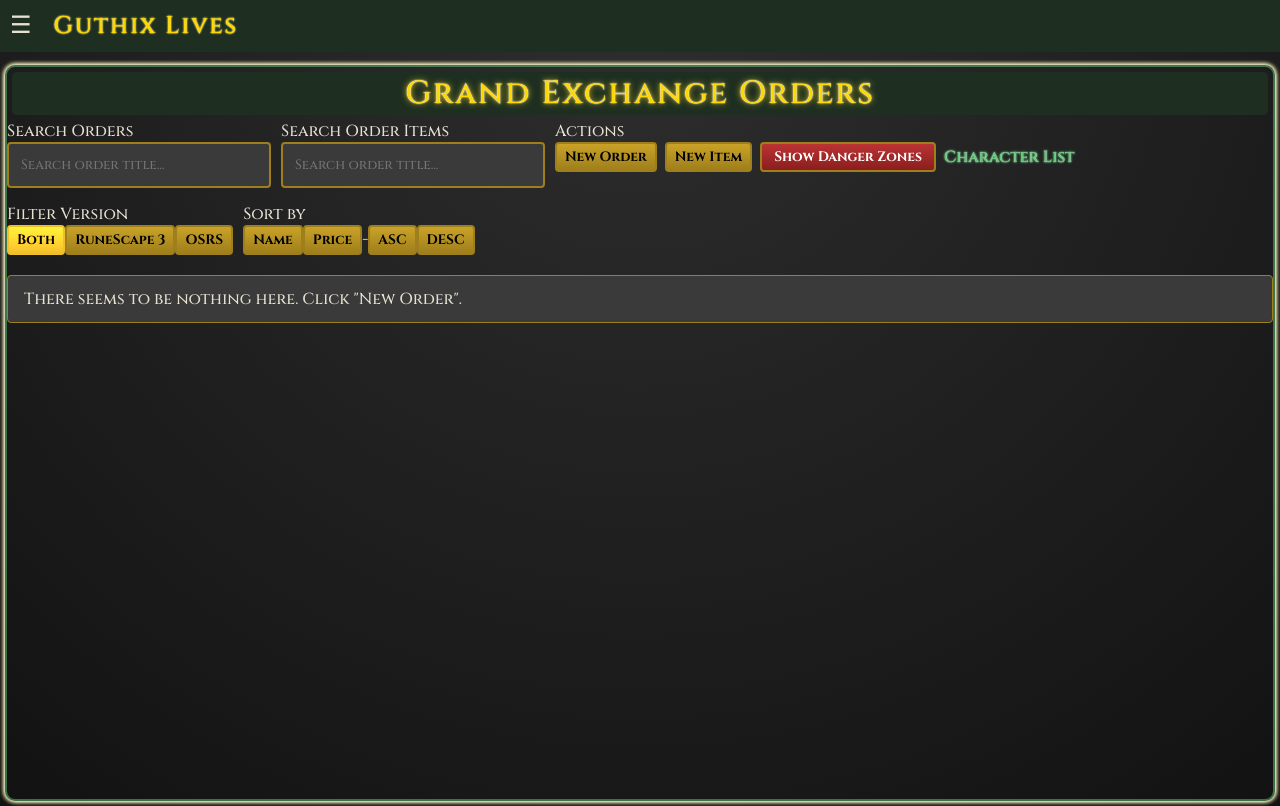
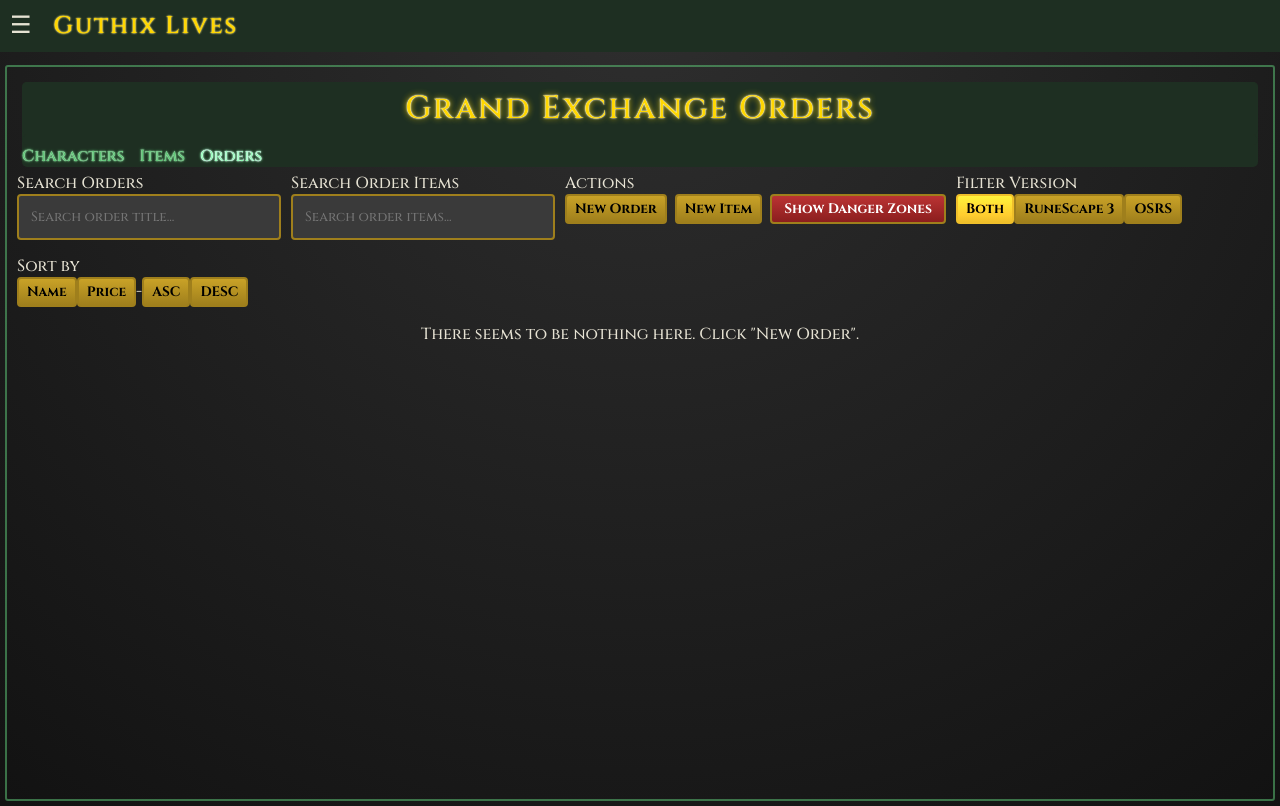
Before and after one commit to andgr457/GuthixLives, a React (Vite) app: page /characters/1/ge-orders in a window 1280 px wide. Built offline with nearby package versions, Linux system fonts and the light colour scheme.

Commit message:
character nav

```diff
--- a/src/index.css
+++ b/src/index.css
@@ -13,22 +13,16 @@
 }
 
 .app-main {
+  padding: 10px;
   margin-top: 65px;
   height: 92vh;
   min-height: fit-content;
   border: #5ec77686 2px solid;
-  border-radius: 10px;
+  border-radius: 3px;
   margin-left: 5px;
   margin-right: 5px;
   margin-bottom: 5px;
-  box-shadow: 0 0 5px #fff
-  ,0 0 5px #fff
-  /* ,0 0 15px #FFD700
-  ,0 0 20px #FFD700
-  ,0 0 25px #FFD700
-  ,0 0 30px #FFD700 */
-  ,0 0 5px #FFD700
-  ;
+
 }
 
 .app-main a {
@@ -60,7 +54,12 @@
   100% { transform: translateX(0); }
 }
 
+.app-actions {
+  padding: 1em;
+}
+
 .app-title {
+  padding: 5px;
   text-align: center;
   letter-spacing: 2px;
   font-size: 2em;
@@ -229,24 +228,35 @@
 }
 
 .list {
+  margin-top: 10px;
+
   box-shadow: 0 0 3px #fff
   ,0 0 6px #fff
   /* ,0 0 15px #FFD700
   ,0 0 20px #FFD700
   ,0 0 25px #FFD700
   ,0 0 30px #FFD700 */
-  ,0 0 9px #FFD700
+  ,0 0 9px #FFD700;
 }
 
-.list div {
-  padding: 6px;
+.list-item-title {
+  background-color: #1e2f22;
+  font-size: 1.5em;
+  padding: 15px;
+  cursor: pointer;
 }
+
+.list-item-title:hover {
+  filter: brightness(1.5);
+  /* background-color: #1e2f22; */
+  /* color: var(--bg-dark) */
+}
+
 
 /* Base visible item */
 .list-item-slow-hide {
   width: 100%;
   height: fit-content;
-  padding: 0.55em;
   border-radius: 10px;
   background-color: #1b1b1b;
 
@@ -463,12 +473,6 @@
 }
 
 
-.list {
-  list-style: none;
-  padding: 0;
-  margin: 0;
-}
-
 .list-item {
   background: var(--panel-light);
   border: 1px solid var(--gold-dark);
--- a/src/pages/characters/CharacterGEItems.tsx
+++ b/src/pages/characters/CharacterGEItems.tsx
@@ -1,7 +1,7 @@
 import { useCallback, useState } from 'react'
 import { useLocalStorage } from '../../hooks/useLocalStorage'
-import { useNavigate, useParams } from 'react-router-dom'
-import type { Character, CharacterGEItem, CharacterGEItemHistory, GEItemGameVersion } from '../../types/Characters'
+import { useParams } from 'react-router-dom'
+import type { Character, CharacterGEItem, CharacterGEItemHistory, CharacterGEOrder, CharacterGEOrderItem, GEItemGameVersion } from '../../types/Characters'
 import { CharacterStorageKeys, getGameNameByVersion } from './CharactersConstants'
 import { fetchGEItem } from '../../services/ge/GE.service'
 import { DateTime } from 'luxon'
@@ -9,10 +9,11 @@
 import useScrollReveal from '../../hooks/useScrollReveal'
 import GEHistoryModal from './modals/GEHistoryModal'
 import NewGEItemModal from './modals/NewGEItemModal'
+import CharacterLinks from './CharacterLinks'
+import type { DefaultSetting } from '../../types/Defaults'
 
 export default function CharacterGEItems() {
   useScrollReveal()
-  const navigate = useNavigate()
 
   const {characterId} = useParams<{ characterId: string }>();
   const [characters] = useLocalStorage<Character[]>(
@@ -27,6 +28,20 @@
     CharacterStorageKeys.CharactersGEItemsHistory,
     []
   );
+  const [geOrders] = useLocalStorage<CharacterGEOrder[]>(
+    CharacterStorageKeys.CharactersGEOrders,
+    []
+  )
+  const [geOrderItems] = useLocalStorage<CharacterGEOrderItem[]>(
+    CharacterStorageKeys.CharactersGEOrderItems,
+    []
+  );
+
+  const [defaults, setDefaults] = useLocalStorage<DefaultSetting[]>(
+    CharacterStorageKeys.Defaults,
+    []
+  )
+
   const [character] = useState<Character | undefined>(characters?.find(c => c.id === characterId))
   const [newItemName, setNewItemName] = useState('')
   const [newItemGameVersion, setNewItemGameVersion] = useState('rs')
@@ -226,6 +241,7 @@
       <div className='app-title smaller' style={{fontSize: 'x-large'}}>
         {character?.name}
       </div>
+      <CharacterLinks page='items' characterId={characterId as string} />
     </div>
 
     <div className='flex-wrap-gap' style={{gap: '10px', padding: '1em'}}>
@@ -256,9 +272,6 @@
           </button>
           <button className='danger' onClick={() => {setShowDanger(!showDanger)}}>
             {showDanger ? 'Hide' : 'Show'} Danger Zones
-          </button>
-          <button style={{}} onClick={() => {navigate('/characters')}} className='button-link'>
-            Character List
           </button>
         </div>
       </div>
@@ -320,8 +333,11 @@
       </div>
     </div>
 
-    {geItems?.filter(i => i.characterId === characterId).length === 0 && <div className='list-item' style={{marginTop: '20px'}}>There seems to be nothing here. Click "New Item".</div>}
-    <div className='list'>
+    <div style={{padding: '1em'}}>
+      {geItems?.filter(i => i.characterId === characterId).length === 0 && <div
+        style={{textAlign: 'center'}}
+      >There seems to be nothing here. Click "New Item".
+      </div>}
       {geItems?.filter(i => i.characterId === characterId).sort((a, b) => {
           if (sortOrder === "asc") {
             if (sortField === "name") {
@@ -346,6 +362,9 @@
           return 0;
       }).map((item, index) => {
         const historyItems = geItemHistory.filter(ih => ih.characterId === characterId && ih.itemId === item.id)
+        const relatedOrders = geOrders.filter(o => o.characterId === characterId)
+        const orderIds = relatedOrders.map(o => o.id)
+        const relatedOrderItems = geOrderItems.filter(oi => orderIds.includes(oi.orderId))
 
         let filteredOut = false
         if(search && search.length > 0){
@@ -361,22 +380,37 @@
           }
         }
         return <div className={`${filteredOut ? 'reveal' : ''} list-item-slow-hide ${filteredOut ? 'hide' : ''}  `} key={`${item.id}__${index}`}>
-          <div className='list-item-header'>
-            <div className='app-title'>
+          <div className='list-item-title flex-wrap-gap' style={{gap: '15px'}}>
+            <div>
               {item.name}
             </div>
-            <div className='app-title smaller'>
+            <div>
+              <button onClick={() => {handleItemRefresh(item.id as string)}} className='button-link' >
+                Refresh
+              </button>
+            </div>
+            <div>
+              <button onClick={() => {
+                  setHistoryModalItems(historyItems);
+                  setShowHistoryModal(true)
+                  setHistoryModalItemName(item.name as string)
+                }} className='button-link' >
+                History
+              </button>
+            </div>
+          </div>
+
+          <div style={{textAlign: 'center'}}>
               {getGameNameByVersion(item.gameVersion as GEItemGameVersion)}
-            </div>
           </div>
 
           <div className='flex-wrap-gap'>
             <InfoSection sectionTitle='GE'
-              button={{
-                className: 'primary',
-                onClick: () => {handleItemRefresh(item.id as string)},
-                text: 'Refresh'
-              }}
+              // button={{
+              //   className: 'primary',
+              //   onClick: () => {handleItemRefresh(item.id as string)},
+              //   text: 'Refresh'
+              // }}
               items={[
               {
                 title: 'Price',
@@ -392,20 +426,22 @@
               }
             ]} />
             <InfoSection sectionTitle='History'
-              button={{
-                className: 'primary',
-                onClick: () => {
-                  setHistoryModalItems(historyItems);
-                  setShowHistoryModal(true)
-                  setHistoryModalItemName(item.name as string)
-                },
-                text: 'Show'
-              }}
               items={[
               {
                 title: 'Total',
                 value: `${historyItems?.length?.toLocaleString() ?? 0}`
               },
+            ]} />
+             <InfoSection sectionTitle='Orders'
+              items={[
+              {
+                title: 'In Orders',
+                value: `${orderIds?.length?.toLocaleString() ?? 0}`
+              },
+              {
+                title: 'Order Lines',
+                value: `${relatedOrderItems.length?.toLocaleString() ?? 0}`
+              }
             ]} />
           </div>
           {showDanger && <div className='danger-zone'>
--- a/src/pages/characters/CharacterGEOrders.tsx
+++ b/src/pages/characters/CharacterGEOrders.tsx
@@ -9,13 +9,13 @@
 import GEHistoryModal from './modals/GEHistoryModal'
 import NewGEItemModal from './modals/NewGEItemModal'
 import type { Character, CharacterGEItem, CharacterGEItemHistory, CharacterGPTransaction, GEItemGameVersion } from '../../types/Characters'
+import CharacterLinks from './CharacterLinks'
 
 export default function CharacterGEOrderPlanner() {
   useScrollReveal()
   const navigate = useNavigate()
 
   const {characterId} = useParams<{ characterId: string }>();
-  const {itemId} = useParams<{ itemId: string }>();
 
   const [characters] = useLocalStorage<Character[]>(
     CharacterStorageKeys.Characters,
@@ -206,6 +206,21 @@
       }}
       onConfirm={() => {}}
     />
+    <NewGEItemModal
+      error={newItemModalError}
+      newItemGameVersion={newItemGameVersion}
+      newItemName={newItemName}
+      onCancel={() => {
+        setNewItemName('')
+        setShowNewItemModal(false)
+      }}
+      onConfirm={() => {
+        handleAddItemClicked()
+      }}
+      setNewItemGameVersion={setNewItemGameVersion}
+      setNewItemName={setNewItemName}
+      showNewGEItemModal={showNewItemModal}
+    />
 
     <div className='list-item-header'>
       <div className='app-title'>
@@ -214,6 +229,8 @@
       <div className='app-title smaller' style={{fontSize: 'x-large'}}>
         {character?.name}
       </div>
+      <CharacterLinks page='orders' characterId={characterId as string} />
+
     </div>
 
     <div className='flex-wrap-gap' style={{gap: '10px'}}>
@@ -241,7 +258,7 @@
           <input
             onChange={(e) => {setSearch(e.target.value)}}
             type='text'
-            placeholder='Search order title...'
+            placeholder='Search order items...'
             value={search ?? ''}
             maxLength={16}
             style={{width: '33vh'}}
@@ -261,9 +278,6 @@
           </button>
           <button className='danger' onClick={() => {setShowDanger(!showDanger)}}>
             {showDanger ? 'Hide' : 'Show'} Danger Zones
-          </button>
-          <button style={{}} onClick={() => {navigate('/characters')}} className='button-link'>
-            Character List
           </button>
         </div>
       </div>
@@ -326,8 +340,11 @@
       </div>
     </div>
 
-    {geItems?.filter(i => i.characterId === characterId).length === 0 && <div className='list-item' style={{marginTop: '20px'}}>There seems to be nothing here. Click "New Order".</div>}
-    <div className='list'>
+    <div style={{padding: '1em'}}>
+      {geItems?.filter(i => i.characterId === characterId).length === 0 && <div
+        style={{textAlign: 'center'}}
+      >There seems to be nothing here. Click "New Order".
+      </div>}
       {geItems?.filter(i => i.characterId === characterId).sort((a, b) => {
           if (sortOrder === "asc") {
             if (sortField === "name") {
@@ -367,13 +384,28 @@
           }
         }
         return <div className={`${filteredOut ? 'reveal' : ''} list-item-slow-hide ${filteredOut ? 'hide' : ''}  `} key={`${item.id}__${index}`}>
-          <div className='list-item-header'>
-            <div className='app-title'>
+          <div className='list-item-title flex-wrap-gap' style={{gap: '15px'}}>
+            <div>
               {item.name}
             </div>
-            <div className='app-title smaller'>
+            <div>
+              <button onClick={() => {handleItemRefresh(item.id as string)}} className='button-link' >
+                Refresh
+              </button>
+            </div>
+            <div>
+              <button onClick={() => {
+                  setHistoryModalItems(historyItems);
+                  setShowHistoryModal(true)
+                  setHistoryModalItemName(item.name as string)
+                }} className='button-link' >
+                History
+              </button>
+            </div>
+          </div>
+
+          <div style={{textAlign: 'center'}}>
               {getGameNameByVersion(item.gameVersion as GEItemGameVersion)}
-            </div>
           </div>
 
           <div className='flex-wrap-gap'>
--- /dev/null
+++ b/src/pages/characters/CharacterLinks.tsx
@@ -0,0 +1,46 @@
+import { useNavigate } from 'react-router-dom'
+
+interface CharacterLinksProps {
+  page: 'items' | 'orders'
+  characterId: string
+}
+
+export default function CharacterLinks(props: CharacterLinksProps) {
+  const navigate = useNavigate()
+
+  const bright = {filter: 'brightness(1.5)'}
+  const normal = {filter: 'brightness(1)'}
+
+  return <div className='flex-wrap-gap' style={{gap: '15px'}}>
+
+    <button
+      className='button-link'
+      style={
+        normal
+      }
+      onClick={() => {navigate('/characters')}}
+    >
+      Characters
+    </button>
+
+    <button
+      className='button-link'
+      style={
+        props.page === 'items' ? bright : normal
+      }
+      onClick={() => {navigate(`/characters/${props.characterId}/ge-items`)}}
+    >
+      Items
+    </button>
+
+    <button
+      className='button-link'
+      style={
+        props.page === 'orders' ? bright : normal
+      }
+      onClick={() => {navigate(`/characters/${props.characterId}/ge-orders`)}}
+    >
+      Orders
+    </button>
+  </div>
+}
--- a/src/pages/characters/CharacterList.tsx
+++ b/src/pages/characters/CharacterList.tsx
@@ -1,6 +1,6 @@
 import { useLocalStorage } from '../../hooks/useLocalStorage';
 import { useCallback, useRef, useState } from 'react';
-import type { Character, CharacterGEItem, CharacterGEItemHistory, CharacterGPTransaction } from '../../types/Characters';
+import type { Character, CharacterGEItem, CharacterGEItemHistory, CharacterGEOrder, CharacterGEOrderItem, CharacterGPTransaction } from '../../types/Characters';
 import '../../styles/Characters.css'
 import { CharacterStorageKeys } from './CharactersConstants';
 import InfoSection from '../core/InfoSection';
@@ -9,8 +9,10 @@
 import { useKeyPress } from '../../hooks/useKeyPress';
 import useScrollReveal from '../../hooks/useScrollReveal';
 import type { DefaultSetting } from '../../types/Defaults';
+import { useNavigate } from 'react-router-dom';
 
 export default function CharacterList(){
+  const navigate = useNavigate()
   useScrollReveal()
   const fileInputRef = useRef<HTMLInputElement>(null);
 
@@ -31,11 +33,11 @@
     []
   );
 
-  const [geOrders, setGEOrders] = useLocalStorage<CharacterGEItem[]>(
+  const [geOrders, setGEOrders] = useLocalStorage<CharacterGEOrder[]>(
     CharacterStorageKeys.CharactersGEOrders,
     []
   )
-  const [geOrderItems, setGEOrderItems] = useLocalStorage<CharacterGEItemHistory[]>(
+  const [geOrderItems, setGEOrderItems] = useLocalStorage<CharacterGEOrderItem[]>(
     CharacterStorageKeys.CharactersGEOrderItems,
     []
   );
@@ -118,7 +120,8 @@
       showItemHistory: false,
       showItemHistoryItemId: undefined,
       showItemItemId: undefined,
-      showItems: false
+      showItems: false,
+      showListDetail: false
     }
     const newCharacters: Character[] = []
     newCharacters.push(newCharacter)
@@ -192,14 +195,26 @@
     setCharacters(newCharacters)
   }, [characters, geItems, geItemHistory, transactions])
 
+  const handleToggleCharacterDetail = useCallback((characterId: string, value: boolean) => {
+    const newCharacters = []
+    for(const character of characters){
+      if(character.id === characterId){
+        character.showListDetail = value
+      }
+      newCharacters.push(character)
+    }
+    setCharacters(newCharacters)
+  }, [characters])
+
   return <div className='characters-app reveal'>
     <div id='top'></div>
-        <div className='list-item-header'>
+    <div>
       <div className='app-title'>
-        Characters List
+        Characters
       </div>
     </div>
 
+    <div className='app-actions'>
       <div className='flex-wrap-gap'>
         <div>
           <div>
@@ -241,9 +256,8 @@
           </div>
         </div>
       </div>
-
       <br/>
-
+      <div>
         <div className='flex-wrap-gap'>
           <div>
             <button className='primary' onClick={() => {setShowDanger(!showDanger)}}>
@@ -272,8 +286,9 @@
             />
           </div>
         </div>
-
-    {showDanger && <div className='danger-zone'>
+        {showDanger && <br/>}
+        <div>
+            {showDanger && <div >
               <button className='danger' onClick={handleResetAllCharcters}>
                 <strong>RESET</strong> All Characters
               </button>
@@ -281,7 +296,11 @@
                 <strong>DELETE</strong> All Characters
               </button>
             </div>}
-    <div className='list'>
+          </div>
+      </div>
+    </div>
+
+    <div style={{padding: '1em'}}>
       {characters?.map((character, index) => {
         let filteredOut = false
         if(search && search.length > 0){
@@ -304,13 +323,35 @@
           totalGP += txn.amount
         }
         return <div key={`${character.id}_${index}`} className={`list-item-slow-hide ${filteredOut ? 'hide' : ''}`}>
-          <div className='app-title small left'>
-            {character.name}
+          <div className='list-item-title flex-wrap-gap' style={{gap: '8px'}} onClick={() => {
+            }}
+          >
+            <div >
+              <button className='button-link' onClick={() => {handleToggleCharacterDetail(
+                character.id,
+                typeof character.showListDetail === 'undefined' ? true : !character.showListDetail
+              )}}>
+                {typeof character.showListDetail !== 'undefined' && character.showListDetail === true ? ' - ' : ' + '} {character.name}
+
+              </button>
             </div>
+            <div>
+              <button onClick={() => {navigate(`/characters/${character.id}/ge-items`)}} className='button-link'>
+                Items
+              </button>
+            </div>
+            <div>
+              <button onClick={() => {navigate(`/characters/${character.id}/ge-orders`)}} className='button-link'>
+                Orders
+              </button>
+            </div>
+          </div>
+
+          {character.showListDetail === true && <div>
             <div className='flex-wrap-gap'>
               <InfoSection sectionTitle='GP'
-              linkUrl={`/characters/${character.id}/gp`}
-              linkText={`Teleport`}
+                // linkUrl={`/characters/${character.id}/gp`}
+                // linkText={`Teleport`}
                 items={[
                   {
                     title: 'Total GP',
@@ -357,6 +398,7 @@
                 </button>
               </div>
             </div>
+          </div>}
 
         </div>
       })}
--- a/src/pages/characters/modals/GEHistoryModal.tsx
+++ b/src/pages/characters/modals/GEHistoryModal.tsx
@@ -20,7 +20,7 @@
   return <Modal
     isOpen={showHistoryModal}
     onClose={props.onClose}
-    title={`${historyModalItemName} Refresh History`}
+    title={`${historyModalItemName} History`}
   >
     {historyModalItems && historyModalItems.map(history => {
       const itemDate = DateTime.fromISO(history.geTimestamp as string).toLocal()
--- a/src/types/Characters.ts
+++ b/src/types/Characters.ts
@@ -1,6 +1,7 @@
 export interface Character {
   id: string
   name: string
+  showListDetail: boolean
   showItems: boolean
   showItemHistory: boolean
   showItemItemId: string | undefined
@@ -32,7 +33,7 @@
 
 export interface CharacterGEOrder {
   id: string
-  characterId: number
+  characterId: string
   title: string
   notes?: string
 }
```
Lines whose indentation alone changed are shown as unchanged.
